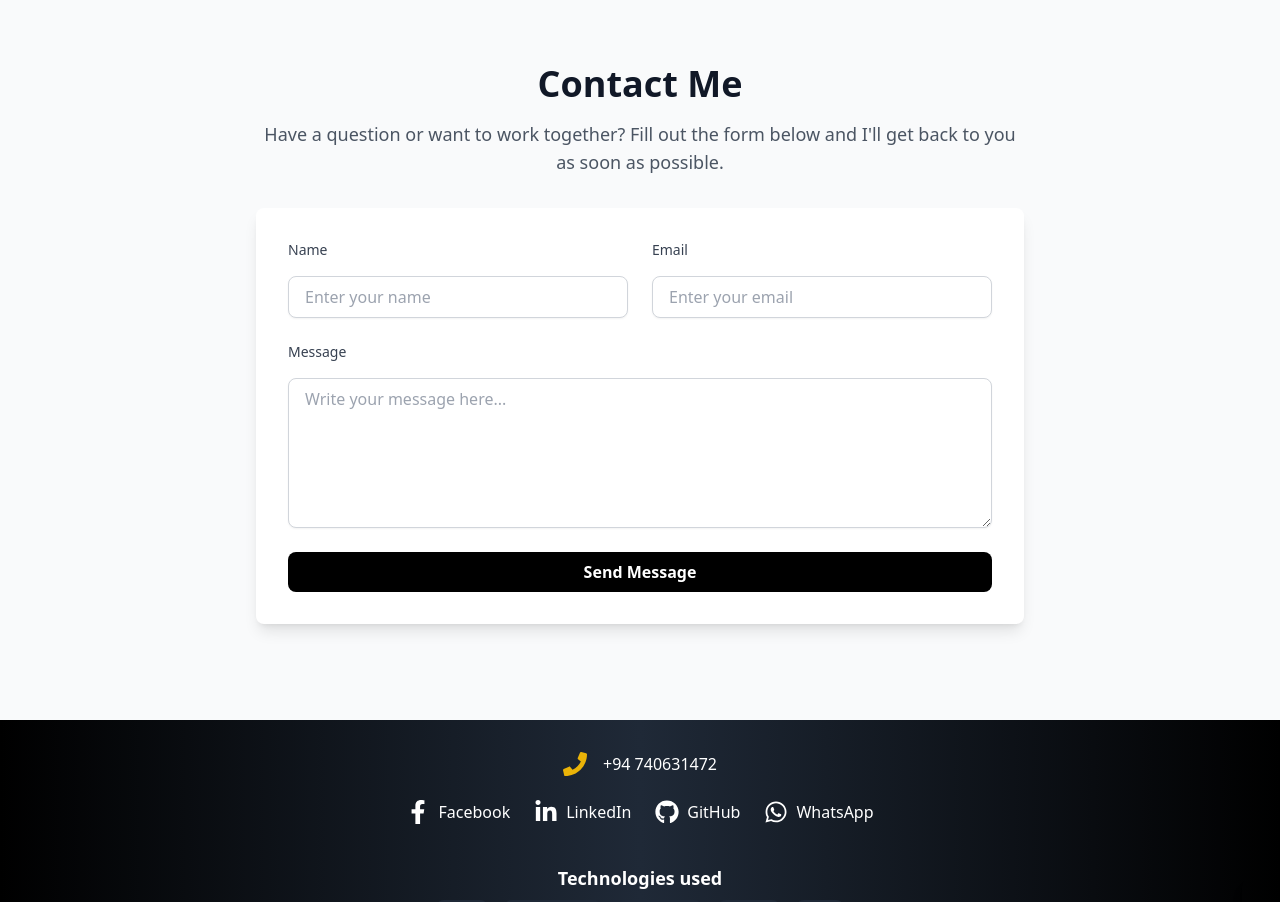
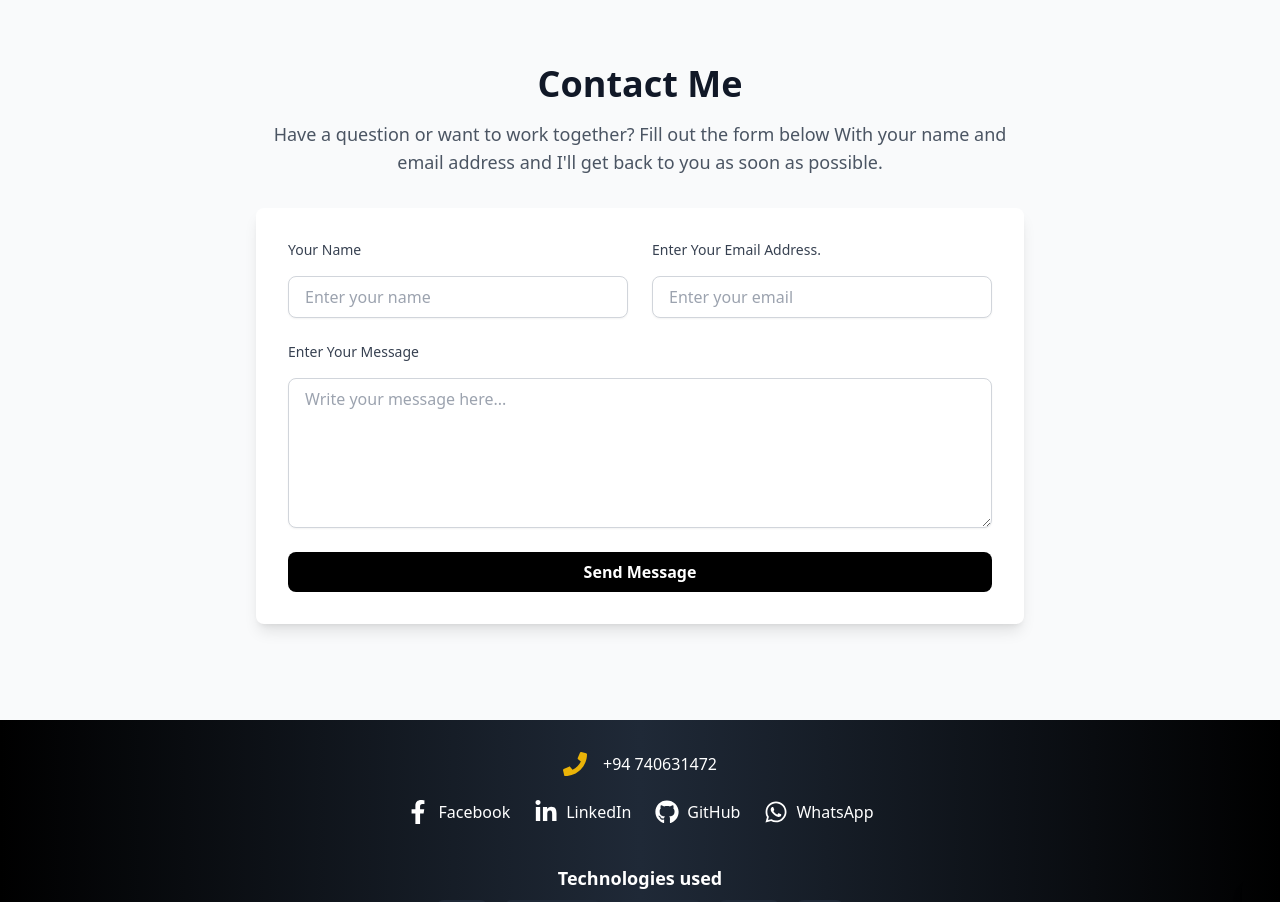
Before and after one commit to WimukthiMadushan/Portfolio, a React (Vite) app: page / in a window 1280 px wide. Shown: the part 3700-4602 px from the top of the page. Built offline with nearby package versions, Linux system fonts and the light colour scheme.

Commit message:
update contact me

```diff
--- a/src/Components/ContactMe/ContactMe.tsx
+++ b/src/Components/ContactMe/ContactMe.tsx
@@ -71,7 +71,8 @@ function ContactMe() {
             </h2>
             <p className="text-gray-600 text-lg">
               Have a question or want to work together? Fill out the form below
-              and I'll get back to you as soon as possible.
+              With your name and email address and I'll get back to you as soon
+              as possible.
             </p>
           </div>
           <form
@@ -84,7 +85,7 @@ function ContactMe() {
                   htmlFor="name"
                   className="block text-sm font-medium text-gray-700"
                 >
-                  Name
+                  Your Name
                 </label>
                 <input
                   type="text"
@@ -101,7 +102,7 @@ function ContactMe() {
                   htmlFor="email"
                   className="block text-sm font-medium text-gray-700"
                 >
-                  Email
+                  Enter Your Email Address.
                 </label>
                 <input
                   type="email"
@@ -119,7 +120,7 @@ function ContactMe() {
                 htmlFor="message"
                 className="block text-sm font-medium text-gray-700"
               >
-                Message
+                Enter Your Message
               </label>
               <textarea
                 id="message"
```
